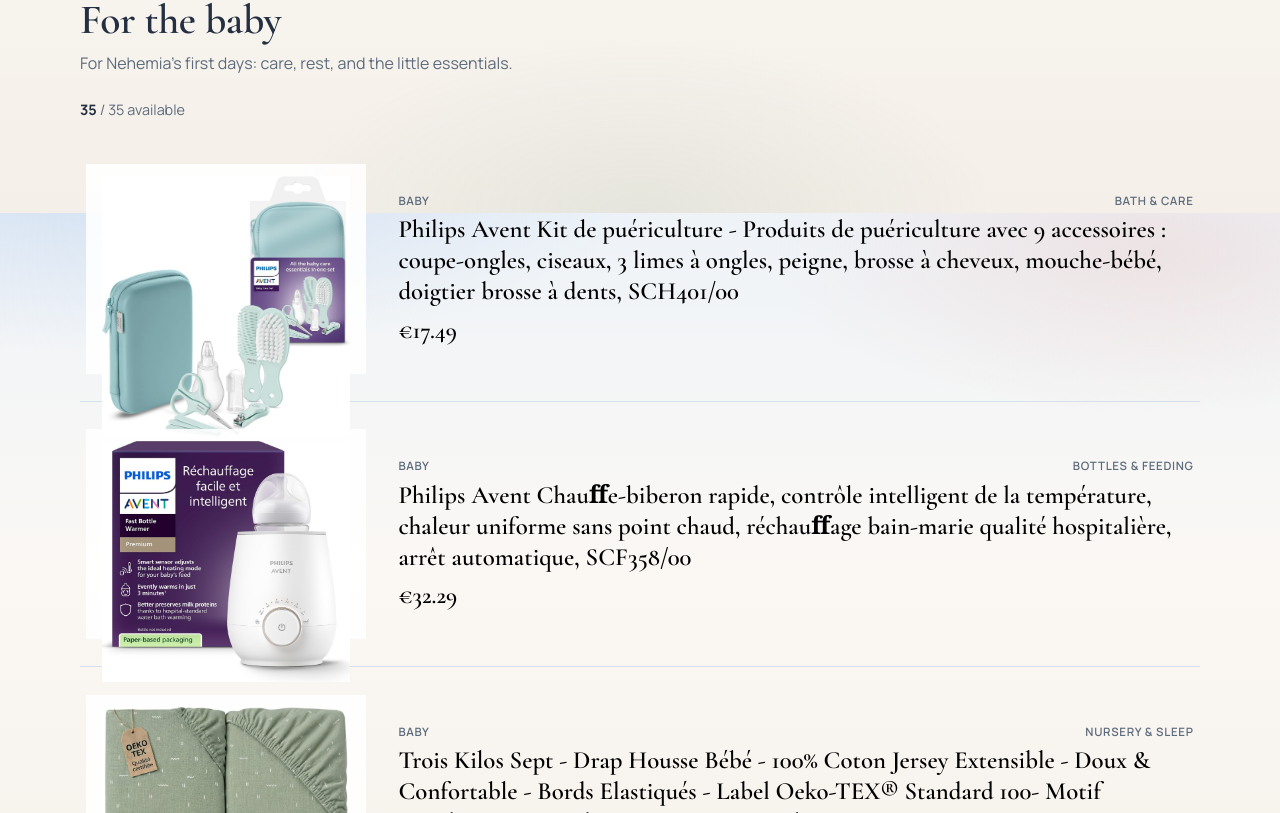
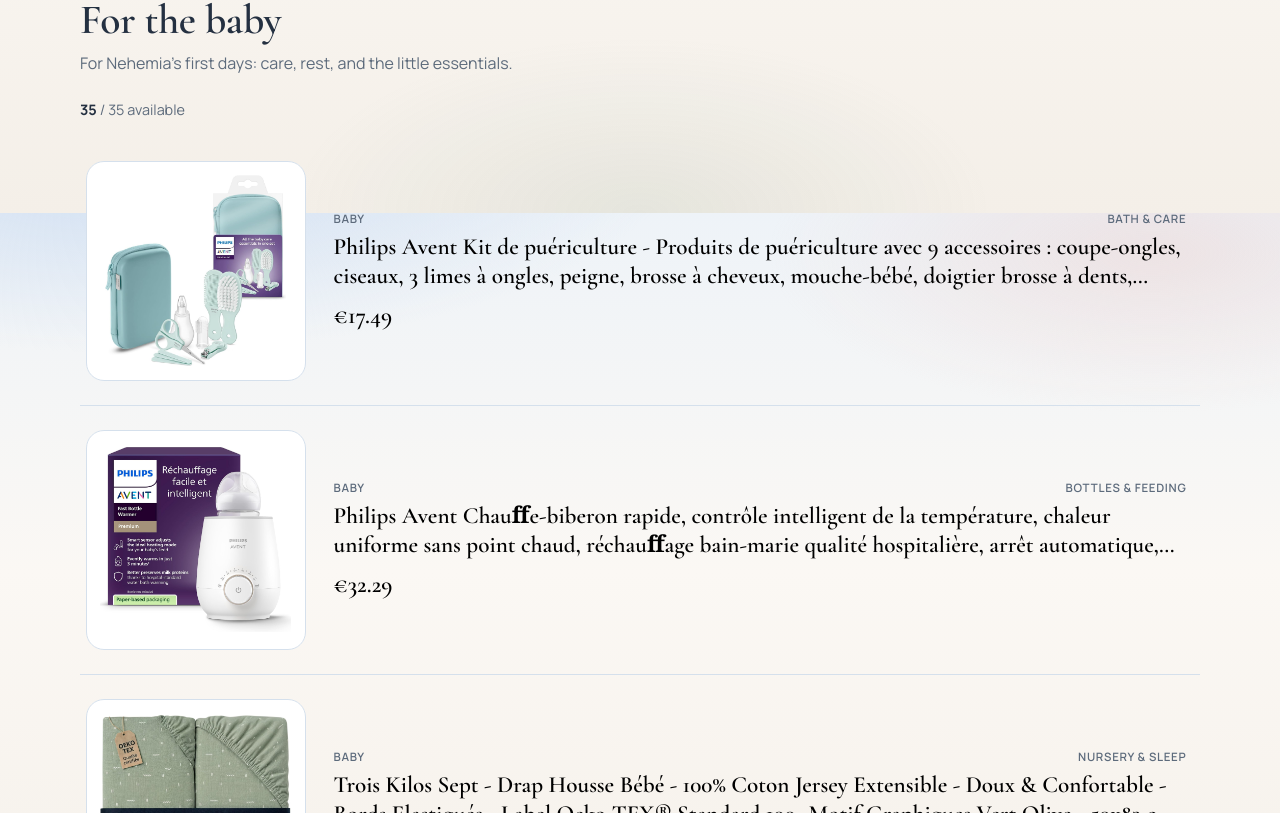
Before and after one commit to Stevenfromfrance/baby-shopping, a React (Vite) app: page / in a window 1280 px wide. Shown: the part 1387-2200 px from the top of the page. Built offline with nearby package versions, Linux system fonts and the light colour scheme; no server answers; the database is empty.

Commit message:
Keep product photos inside matching frames so they no longer overflow or collide.

```diff
--- a/src/styles/global.css
+++ b/src/styles/global.css
@@ -539,15 +539,18 @@
 
 .catalog-item {
   position: relative;
+  z-index: 0;
+  isolation: isolate;
   display: grid;
-  grid-template-columns: 280px minmax(0, 1fr);
-  gap: 2rem;
+  grid-template-columns: 220px minmax(0, 1fr);
+  gap: 1.5rem 1.75rem;
   align-items: center;
   width: 100%;
+  min-width: 0;
   background: transparent;
   border: 0;
   border-bottom: 1px solid var(--line);
-  padding: 1.7rem 0.4rem;
+  padding: 1.5rem 0.35rem;
   cursor: pointer;
   text-align: left;
   transition: background 0.2s ease;
@@ -565,8 +568,8 @@
 .catalog-item.gifted::after {
   content: attr(data-gifted);
   position: absolute;
-  top: 1.45rem;
-  right: 0.4rem;
+  top: 1.35rem;
+  right: 0.5rem;
   z-index: 2;
   background: var(--ink);
   color: #fff;
@@ -578,25 +581,43 @@
 }
 
 .catalog-photo {
-  height: 210px;
-  background: color-mix(in srgb, var(--paper) 88%, transparent);
-  display: grid;
-  place-items: center;
-  padding: 0.75rem 1rem;
+  position: relative;
+  width: 100%;
+  aspect-ratio: 1 / 1;
+  height: auto;
+  min-width: 0;
+  min-height: 0;
+  overflow: hidden;
+  background: #fff;
+  border: 1px solid var(--line);
+  border-radius: 18px;
 }
 
 .catalog-photo img {
-  width: 100%;
-  height: 100%;
+  position: absolute;
+  inset: 0.85rem;
+  width: calc(100% - 1.7rem);
+  height: calc(100% - 1.7rem);
+  max-width: none;
   object-fit: contain;
+  object-position: center;
+}
+
+.catalog-body {
+  min-width: 0;
+  padding-right: 0.5rem;
 }
 
 .catalog-body h3 {
   margin: 0.4rem 0 0.55rem;
   font-family: var(--font-display);
-  font-size: clamp(1.2rem, 2.4vw, 1.55rem);
+  font-size: clamp(1.15rem, 2.2vw, 1.45rem);
   font-weight: 600;
-  line-height: 1.25;
+  line-height: 1.28;
+  display: -webkit-box;
+  -webkit-line-clamp: 2;
+  -webkit-box-orient: vertical;
+  overflow: hidden;
 }
 
 .catalog-price {
@@ -607,13 +628,18 @@
 
 @media (max-width: 720px) {
   .catalog-item {
-    grid-template-columns: 1fr;
-    gap: 0.85rem;
+    grid-template-columns: minmax(0, 1fr);
+    gap: 1rem;
     padding: 1.35rem 0;
   }
 
   .catalog-photo {
-    height: 220px;
+    max-width: 280px;
+    margin-inline: auto;
+  }
+
+  .catalog-body {
+    padding-right: 0;
   }
 }
 
@@ -711,17 +737,22 @@
 }
 
 .modal-photo {
+  position: relative;
   background: #fff;
-  min-height: 280px;
-  display: grid;
-  place-items: center;
-  padding: 1.5rem;
+  min-height: 0;
+  min-width: 0;
+  overflow: hidden;
+  height: 280px;
 }
 
 .modal-photo img {
-  width: 100%;
-  max-height: 360px;
+  position: absolute;
+  inset: 1.25rem;
+  width: calc(100% - 2.5rem);
+  height: calc(100% - 2.5rem);
+  max-width: none;
   object-fit: contain;
+  object-position: center;
 }
 
 .modal-info {
@@ -897,19 +928,24 @@
 }
 
 .activity-thumb {
+  position: relative;
   width: 56px;
   height: 56px;
+  flex-shrink: 0;
   border-radius: 12px;
-  background: #eef2f7;
+  background: #fff;
+  border: 1px solid var(--line);
   overflow: hidden;
-  display: grid;
-  place-items: center;
 }
 
 .activity-thumb img {
-  width: 100%;
-  height: 100%;
+  position: absolute;
+  inset: 4px;
+  width: calc(100% - 8px);
+  height: calc(100% - 8px);
+  max-width: none;
   object-fit: contain;
+  object-position: center;
 }
 
 .activity-item h3 {
```
